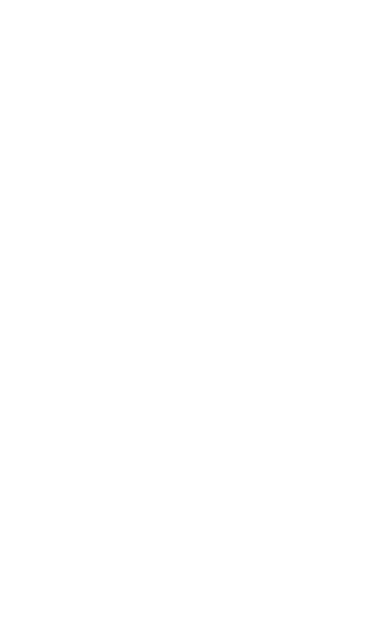
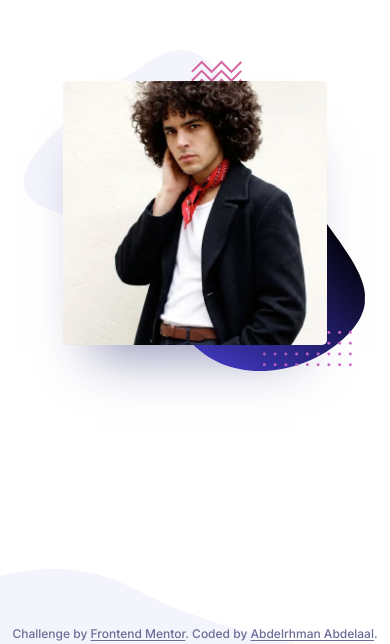
Before and after one commit to MrBlackvanta/coding-bootcamp-testimonials-slider, a Next.js app: page / in a window 390 px wide. Shown: the part 200-844 px from the top of the page. Built offline with nearby package versions, Linux system fonts and the light colour scheme.

Commit message:
feat: implement testimonial slider with card decoration and attribution; update global styles and responsive breakpoints

```diff
--- a/src/app/globals.css
+++ b/src/app/globals.css
@@ -2,6 +2,8 @@
 @source not "../../*.md";
 
 @theme {
+  --breakpoint-wide: 75rem;
+
   --color-ink: #202047;
   --color-muted: #6c6c98;
   --color-pale: #f4f4fc;
@@ -11,15 +13,10 @@
   --color-brand-start: #9975d0;
   --color-brand-end: #4a3fdb;
 
-  --text-quote: 2rem;
-  --text-quote--line-height: calc(11 / 8);
-  --text-quote-sm: 1.125rem;
-  --text-quote-sm--line-height: calc(4 / 3);
-
-  --text-name: 1.25rem;
-  --text-name--line-height: calc(19 / 10);
-  --text-name-sm: 0.9375rem;
-  --text-name-sm--line-height: calc(4 / 3);
+  --text-quote: clamp(1.125rem, 0.7273rem + 1.697vw, 2rem);
+  --text-quote--line-height: clamp(1.5rem, 0.9318rem + 2.4242vw, 2.75rem);
+  --text-name: clamp(0.9375rem, 0.7955rem + 0.6061vw, 1.25rem);
+  --text-name--line-height: calc(4 / 3);
 
   --radius-card: 5px;
 
@@ -34,6 +31,10 @@
 }
 
 @layer base {
+  :root {
+    --card: min(33.75rem, 67.73vw);
+  }
+
   body {
     @apply bg-white font-sans text-ink;
   }
--- a/src/app/layout.tsx
+++ b/src/app/layout.tsx
@@ -59,7 +59,7 @@
 }>) {
   return (
     <html lang="en" className={`${inter.variable} antialiased`}>
-      <body className="flex min-h-dvh flex-col">{children}</body>
+      <body className="relative flex min-h-dvh flex-col">{children}</body>
     </html>
   );
 }
--- a/src/app/page.tsx
+++ b/src/app/page.tsx
@@ -1,3 +1,16 @@
+import { TestimonialSlider } from "@/components";
+import { Attribution } from "@/components/layout";
+import { Curve } from "@/components/patterns";
+
 export default function Home() {
-  return <main className="flex-1" />;
+  return (
+    <>
+      <Curve className="pointer-events-none absolute bottom-0 left-0 h-auto w-[calc(var(--card)*1.13)] text-pale" />
+      <main className="relative grid flex-1 place-items-center overflow-x-clip">
+        <h1 className="sr-only">Coding bootcamp testimonials</h1>
+        <TestimonialSlider />
+      </main>
+      <Attribution />
+    </>
+  );
 }
--- /dev/null
+++ b/src/components/card-decoration.tsx
@@ -0,0 +1,15 @@
+import { DotGrid, GradientBlob, PaleBlob, Zigzag } from "@/components/patterns";
+
+export default function CardDecoration() {
+  return (
+    <div
+      aria-hidden="true"
+      className="pointer-events-none absolute inset-0 -translate-x-[2.7%] wide:translate-x-0"
+    >
+      <PaleBlob className="absolute -top-[11.67%] -left-[12.04%] h-auto w-[82.41%] text-pale" />
+      <GradientBlob className="absolute top-[10.37%] left-[38.52%] h-auto w-[78.52%]" />
+      <Zigzag className="absolute -top-[7.04%] left-[51.67%] h-auto w-[18.7%] overflow-visible text-zigzag" />
+      <DotGrid className="absolute top-[94.63%] left-[78.33%] h-auto w-[33.7%] text-dots" />
+    </div>
+  );
+}
--- /dev/null
+++ b/src/components/index.ts
@@ -0,0 +1,2 @@
+export { default as CardDecoration } from "./card-decoration";
+export { default as TestimonialSlider } from "./testimonial-slider";
--- /dev/null
+++ b/src/components/layout/attribution.tsx
@@ -0,0 +1,27 @@
+export default function Attribution() {
+  return (
+    <footer className="relative pb-0.5">
+      <p className="text-center text-xs text-muted">
+        Challenge by{" "}
+        <a
+          href="https://www.frontendmentor.io?ref=challenge"
+          target="_blank"
+          rel="noopener noreferrer"
+          className="underline underline-offset-2 hover:text-ink"
+        >
+          Frontend Mentor
+        </a>
+        . Coded by{" "}
+        <a
+          href="https://www.linkedin.com/in/abdelrhman-vanta/"
+          target="_blank"
+          rel="noopener noreferrer"
+          className="underline underline-offset-2 hover:text-ink"
+        >
+          Abdelrhman Abdelaal
+        </a>
+        .
+      </p>
+    </footer>
+  );
+}
--- /dev/null
+++ b/src/components/layout/index.ts
@@ -0,0 +1 @@
+export { default as Attribution } from "./attribution";
--- a/src/components/patterns/Zigzag.tsx
+++ b/src/components/patterns/Zigzag.tsx
@@ -9,9 +9,9 @@
   return (
     <svg
       xmlns="http://www.w3.org/2000/svg"
-      width="104"
-      height="78"
-      viewBox="-2 -2 104 78"
+      width="100"
+      height="74"
+      viewBox="0 0 100 74"
       fill="none"
       stroke="currentColor"
       strokeWidth="4"
--- /dev/null
+++ b/src/components/testimonial-slider.tsx
@@ -0,0 +1,26 @@
+import { testimonials } from "@/data";
+
+import CardDecoration from "./card-decoration";
+
+export default function TestimonialSlider() {
+  const { portrait } = testimonials[0];
+
+  return (
+    <section
+      aria-label="Testimonials"
+      className="mx-auto grid w-full max-w-page grid-cols-1 gap-y-[calc(var(--card)/3)]"
+    >
+      <div className="relative row-start-1 aspect-square w-(--card) justify-self-center wide:col-start-1 wide:justify-self-end">
+        <CardDecoration />
+        <img
+          src={portrait.src}
+          width={portrait.width}
+          height={portrait.height}
+          alt=""
+          fetchPriority="high"
+          className="absolute inset-0 size-full rounded-card object-cover shadow-card"
+        />
+      </div>
+    </section>
+  );
+}
--- /dev/null
+++ b/src/data/index.ts
@@ -0,0 +1 @@
+export { testimonials } from "./testimonials";
--- /dev/null
+++ b/src/data/testimonials.ts
@@ -0,0 +1,19 @@
+import imageJohn from "@/assets/image-john.webp";
+import imageTomas from "@/assets/image-tomas.webp";
+
+export const testimonials = [
+  {
+    quote:
+      "“ I’ve been interested in coding for a while but never taken the jump, until now. I couldn’t recommend this course enough. I’m now in the job of my dreams and so excited about the future. ”",
+    name: "Tomas Sinclair",
+    role: "UX Engineer",
+    portrait: imageTomas,
+  },
+  {
+    quote:
+      "“ If you want to lay the best foundation possible I’d recommend taking this course. The depth the instructors go into is incredible. I now feel so confident about starting up as a professional developer. ”",
+    name: "John Tarkpor",
+    role: "Junior Front-end Developer",
+    portrait: imageJohn,
+  },
+];
```
